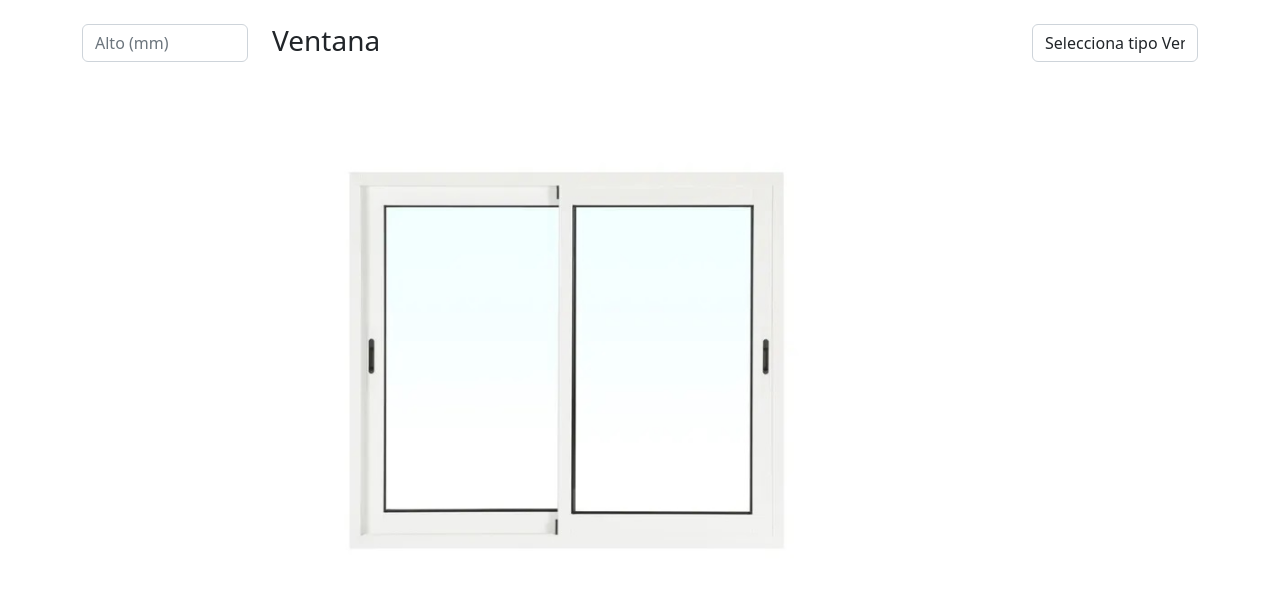
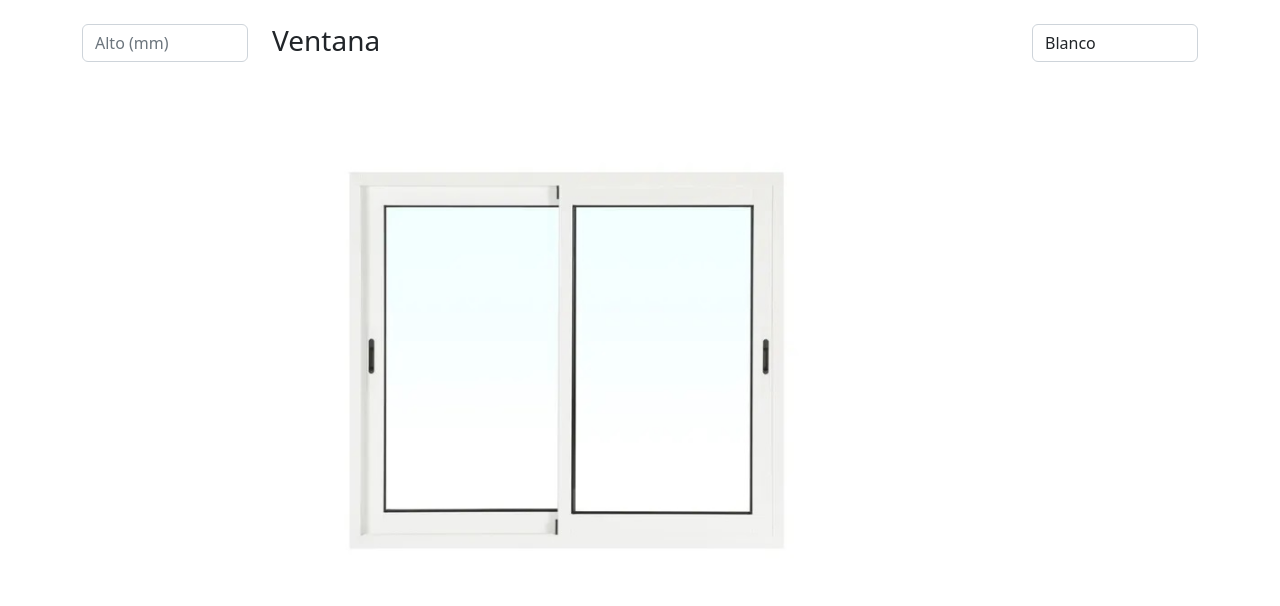
Before and after one commit to tfermoso/presupuestadorventanas, a Flask app: page / in a window 1280 px wide. Shown: the part 64-670 px from the top of the page. Run offline with Flask 3, Linux system fonts and the light colour scheme.

Commit message:
cambiando imagen ventana

```diff
--- /dev/null
+++ b/static/js/index.js
@@ -0,0 +1,6 @@
+window.onload=()=>{
+    document.getElementById("tipoventana").onchange=(e)=>{
+        let tipo=e.currentTarget.value;
+        document.getElementById("imagenventana").src="/static/img/"+tipo;
+    }
+}
--- a/templates/index.html
+++ b/templates/index.html
@@ -37,11 +37,13 @@
             </div>
             <div class="col-8 ventana">
                 <h3>Ventana</h3>
-                <img src="/static/img/blanco.jpg" alt="" srcset="">
+                <img id="imagenventana" src="/static/img/blanco.jpg" alt="" srcset="">
             </div>
             <div class="col-2">
-                    <select class="form-control" name="" id="">
-                        <option value="">Selecciona tipo Ventana</option>
+                    <select class="form-control" name="" id="tipoventana">
+                        <option value="blanco.jpg">Blanco</option>
+                        <option value="madera.jpg">Madera</option>
+                        <option value="aluminio.jpg">Aluminio</option>
                     </select>
             </div>
         </section>
```
Also changed, not shown: static/img/aluminio.jpg (renamed from static/img/alumnio.jpg).
